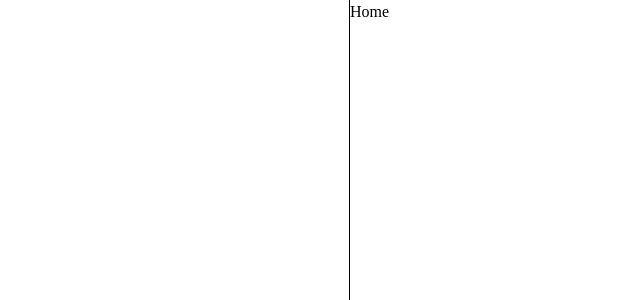
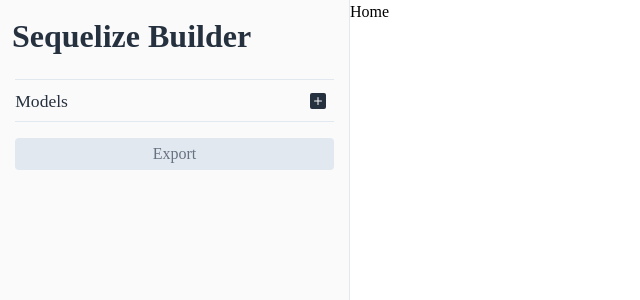
Before and after one commit to Ulysseassoo/SequelizeSchemaBuilder, a React (Vite) app: page / in a window 1280 px wide. Shown: the top 300 px of the page, without its empty margins (0-640 px from the left). Built offline with nearby package versions, Linux system fonts and the light colour scheme.

Commit message:
Sidebar style done

```diff
--- a/package.json
+++ b/package.json
@@ -9,6 +9,7 @@
   "dependencies": {
     "react": "^17.0.2",
     "react-dom": "^17.0.2",
+    "react-icons": "^4.3.1",
     "react-router": "^6.1.1",
     "react-router-dom": "^6.1.1",
     "styled-components": "^5.3.3"
--- a/src/App.jsx
+++ b/src/App.jsx
@@ -4,13 +4,15 @@
 import Home from "./Screens/Home"
 import Model from "./Screens/Model"
 import Sidebar from "./Components/Sidebar"
-import styled from "styled-components"
+import styled, { ThemeProvider } from "styled-components"
+import { lightTheme } from "./Theme/theme"
 
 function App() {
 	return (
+		<ThemeProvider theme={lightTheme}>
 			<Main>
 				<GlobalStyle />
-			<Sidebar />
+				<Sidebar theme={lightTheme} />
 				<BrowserRouter>
 					<Routes>
 						<Route path="/" element={<Home />} />
@@ -18,6 +20,7 @@
 					</Routes>
 				</BrowserRouter>
 			</Main>
+		</ThemeProvider>
 	)
 }
 
--- /dev/null
+++ b/src/Components/Category.jsx
@@ -0,0 +1,50 @@
+import React from "react"
+import styled from "styled-components"
+
+const Category = ({ text, children, Icon }) => {
+	return (
+		<Container>
+			<Separator />
+			<Flex>
+				{text && <Text>{text}</Text>}
+				{Icon && <Icon />}
+			</Flex>
+			{children}
+		</Container>
+	)
+}
+
+const Container = styled.div`
+	display: flex;
+	flex-direction: column;
+	gap: 0.5rem;
+	padding: 0.2rem;
+`
+
+const Flex = styled.div`
+	display: flex;
+	width: 100%;
+	justify-content: space-between;
+	align-items: center;
+	& > svg {
+		margin-right: 0.5rem;
+		transition: 0.1s ease-in;
+		color: ${({ theme }) => theme.textsecondary};
+		cursor: pointer;
+		&:hover {
+			color: ${({ theme }) => theme.secondary};
+		}
+	}
+`
+const Separator = styled.span`
+	display: block;
+	height: 1px;
+	width: 100%;
+	background-color: ${({ theme }) => theme.borders};
+`
+const Text = styled.p`
+	font-size: 1.1rem;
+	color: ${({ theme }) => theme.textsecondary};
+`
+
+export default Category
--- a/src/Components/Sidebar.jsx
+++ b/src/Components/Sidebar.jsx
@@ -1,15 +1,58 @@
 import React from "react"
 import styled from "styled-components"
+import Category from "./Category"
+import { BsPlusSquareFill } from "react-icons/bs"
 
 const Sidebar = () => {
-	return <Container></Container>
+	return (
+		<Container>
+			<Title>Sequelize Builder</Title>
+			<Scroller>
+				<Category text="Models" Icon={BsPlusSquareFill} />
+				<Category text="">
+					<Button>Export</Button>
+				</Category>
+			</Scroller>
+		</Container>
+	)
 }
 
 const Container = styled.aside`
 	position: relative;
 	height: 100%;
 	width: 350px;
-	border-right: 1px solid black;
+	padding: 0.75rem;
+	border-right: ${({ theme }) => `1px solid ${theme.borders}`};
+	background-color: ${({ theme }) => theme.primary};
+`
+const Scroller = styled.div`
+	padding-top: 1rem;
+	overflow-y: scroll;
+	scroll-behavior: scroll;
+	scrollbar-width: thin;
+	height: 100%;
+	width: 100%;
+`
+const Title = styled.h1`
+	font-size: 2rem;
+	color: ${({ theme }) => theme.textsecondary};
+	font-weight: bold;
+`
+
+const Button = styled.button`
+	width: 100%;
+	padding: 0.25rem;
+	border-radius: 0.25rem;
+	text-align: center;
+	background-color: ${({ theme }) => theme.borders};
+	border: none;
+	cursor: pointer;
+	color: ${({ theme }) => theme.text};
+	transition: 0.3s ease-in-out;
+	&:hover {
+		background-color: ${({ theme }) => theme.text};
+		color: ${({ theme }) => theme.borders};
+	}
 `
 
 export default Sidebar
--- a/src/Theme/theme.js
+++ b/src/Theme/theme.js
@@ -1,6 +1,7 @@
 export const lightTheme = {
 	primary: "#FBFAFB",
 	secondary: "#919697",
+	borders: "#E2E8F0",
 	accent: "#2379bd",
 	text: "#677280",
 	textsecondary: "#25313E"
```
Also changed, not shown: 1 other file (tests, documents, lock files or other folders). Lines whose indentation alone changed are shown as unchanged.
